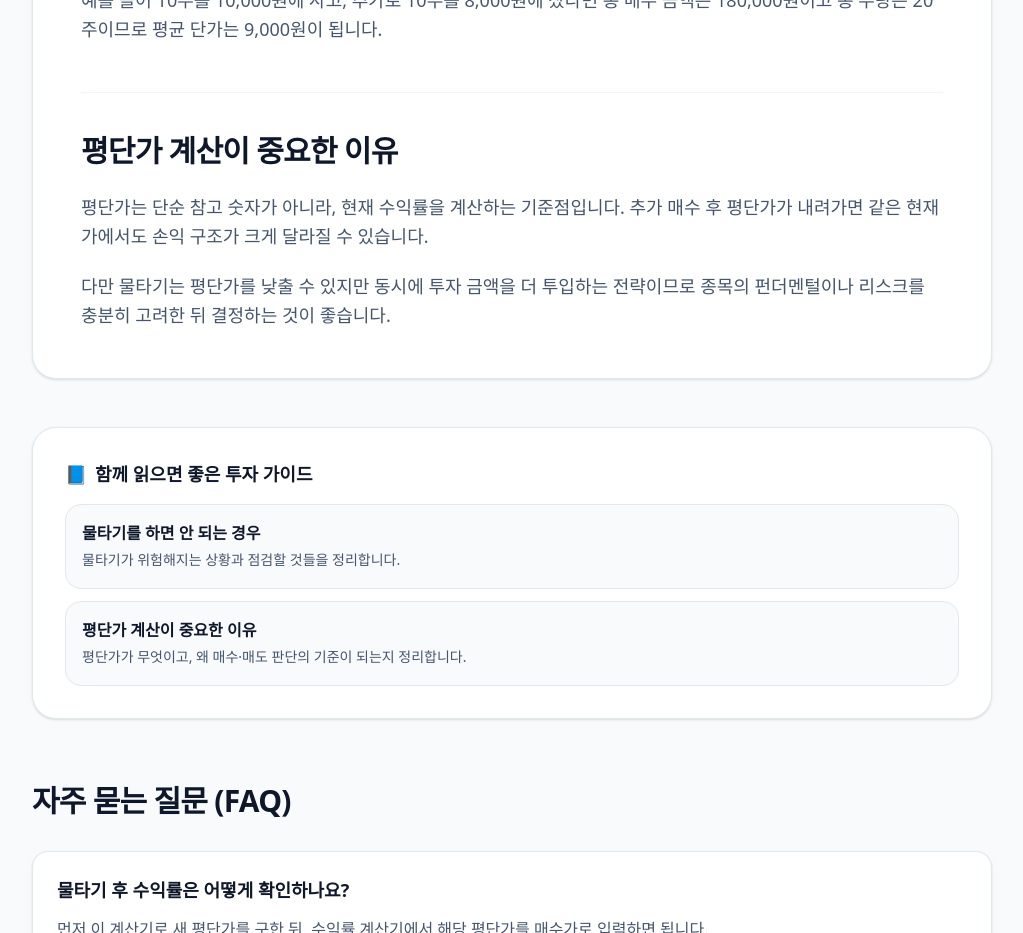
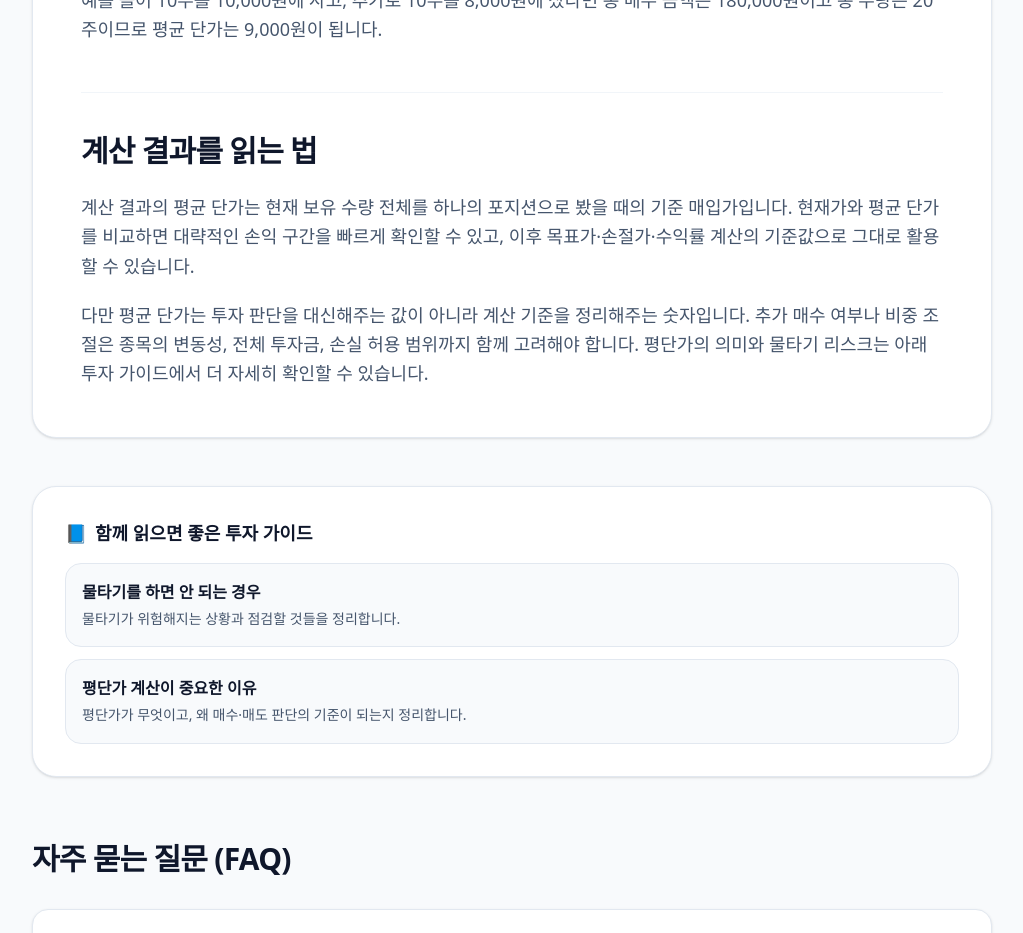
Before and after one commit to YG-coder/stock-calculator, a Next.js app: page /average-price-calculator in a window 1280 px wide. Shown: the part 1960-2893 px from the top of the page, without its empty margins (128-1151 px from the left). Built offline with nearby package versions, Linux system fonts and the light colour scheme.

Commit message:
seo: 계산기와 가이드 역할 구조 최적화

```diff
--- a/src/app/average-price-calculator/page.tsx
+++ b/src/app/average-price-calculator/page.tsx
@@ -83,16 +83,18 @@ export default function AveragePriceCalculatorPage() {
               </p>
             </Article>
 
-            <Article title="평단가 계산이 중요한 이유">
+            <Article title="계산 결과를 읽는 법">
               <p>
-                평단가는 단순 참고 숫자가 아니라, 현재 수익률을 계산하는 기준점입니다.
-                추가 매수 후 평단가가 내려가면 같은 현재가에서도 손익 구조가 크게
-                달라질 수 있습니다.
+                계산 결과의 평균 단가는 현재 보유 수량 전체를 하나의 포지션으로 봤을 때의
+                기준 매입가입니다. 현재가와 평균 단가를 비교하면 대략적인 손익 구간을 빠르게
+                확인할 수 있고, 이후 목표가·손절가·수익률 계산의 기준값으로 그대로 활용할 수
+                있습니다.
               </p>
               <p>
-                다만 물타기는 평단가를 낮출 수 있지만 동시에 투자 금액을 더 투입하는
-                전략이므로 종목의 펀더멘털이나 리스크를 충분히 고려한 뒤 결정하는 것이
-                좋습니다.
+                다만 평균 단가는 투자 판단을 대신해주는 값이 아니라 계산 기준을 정리해주는
+                숫자입니다. 추가 매수 여부나 비중 조절은 종목의 변동성, 전체 투자금, 손실 허용
+                범위까지 함께 고려해야 합니다. 평단가의 의미와 물타기 리스크는 아래 투자
+                가이드에서 더 자세히 확인할 수 있습니다.
               </p>
             </Article>
           </SectionCard>
```
